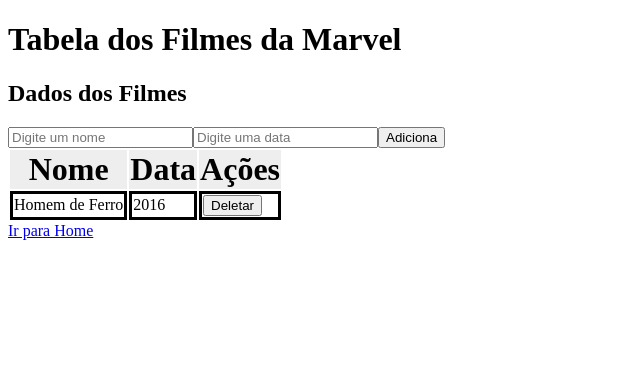
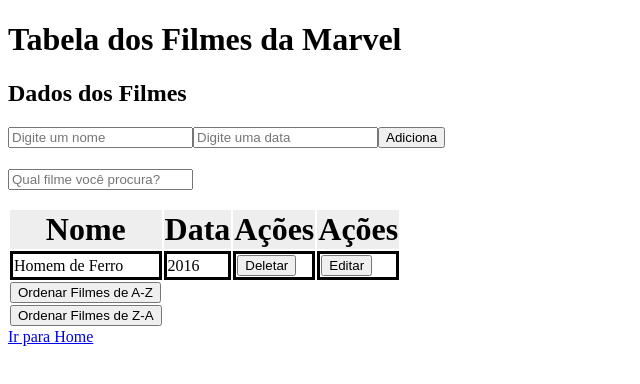
Before and after one commit to nandadegcarvalho/Home-Page, a Next.js app: page /Tabela in a window 1280 px wide. Shown: the top 384 px of the page, without its empty margins (0-640 px from the left). Built offline with nearby package versions, Linux system fonts and the light colour scheme.

Commit message:
mudanças para ordenar e filtrar

```diff
--- a/pages/Tabela.js
+++ b/pages/Tabela.js
@@ -1,5 +1,5 @@
-import { removeListener } from 'process'
-import React, { useState } from 'react'
+
+import React, { useMemo, useState } from 'react'
 const theadStyle = {fontSize: "2em", fontColor:"Red",fontWeigth:"bold", backgroundColor: "#EEE" }
 const tdStyle = {borderStyle:"solid", borderColor:"black"}
 
@@ -7,7 +7,11 @@
     const [filmes, setFilmes] = useState([{nome:"Homem de Ferro",dataDeLancamento:"2016"}])
     const [nome, setName] = useState ("")
     const [data, setDate] = useState  ("")
+    const [filtro, setFilter] = useState  ("")
     const [filmeNovo,setFilmeNovo] = useState ({nome:"", dataDeLancamento:""})
+    const [editando, setEditando] = useState (false)
+    const [indiceEdicao, setIndiceEdicao] = useState (-1)
+    const handleOrderClick = () => {}
     const updateName = (event) => {
         setName(event.target.value);
     };
@@ -22,17 +26,56 @@
     }
     const removeFilme=(index) => {
         let novoVetor = [...filmes]
+        novoVetor.splice(index,1)
         setFilmes(novoVetor)
-        novoVetor.setAttribute("onClick","index.removeFilme()");
     }
+    const escolheFilme=(index) => {
+        setEditando(true)
+        setIndiceEdicao(index)
+        let filmeEdita = [...filmes]
+        let filmeEdicao = filmeEdita[index]
+        setName(filmeEdicao.nome)
+        setDate(filmeEdicao.dataDeLancamento)
+    }
+    const editaFilme=() => {
+        let filmeEdita = [...filmes]
+        filmeEdita[indiceEdicao].nome = nome
+        filmeEdita[indiceEdicao].dataDeLancamento = data
+        setFilmes (filmeEdita)
+        setEditando (false)
+        setName ("")
+        setDate ("")
+    }
+    const ordenaFilme = () => {
+        let copiaFilmes = [...filmes]
+        copiaFilmes.sort((a,b) => a.nome.localeCompare(b.nome))
+        setFilmes (copiaFilmes)
+    }
+    const ordeneFilme = () => {
+        let copiasFilmes = [...filmes]
+        copiasFilmes.sort((b,a) => a.nome.localeCompare(b.nome))
+        setFilmes (copiasFilmes)
+    }
+   const filmesFiltrados = useMemo(()=>
+        filmes.filter(filter => filter.nome.includes(filtro))
+   ,[filmes,filtro])
+
     return (
-    <div>
+    <><div>
             <h1>Tabela dos Filmes da Marvel</h1>
 
             <h2>Dados dos Filmes</h2>
-    <input type="text" placeholder = "Digite um nome" onChange={updateName} value={nome}/>
-    <input type="number" placeholder = "Digite uma data" onChange={updateDate} value={data}/>
-    <button onClick={adicionaFilme}>Adiciona</button>
+
+            <input type="text" placeholder="Digite um nome" onChange={updateName} value={nome} />
+            <input type="number" placeholder="Digite uma data" onChange={updateDate} value={data} />
+            {!editando ? <button onClick={adicionaFilme}>Adiciona</button> :
+                <button onClick={editaFilme}>Edita</button>}
+                <h3>
+                <input type="text" placeholder="Qual filme você procura?" onChange={(e) =>setFilter(e.target.value)} value={filtro} />
+
+                </h3>
+        </div><div>
+                <div>
                     <table>
 
                         <thead style={theadStyle}>
@@ -40,16 +83,24 @@
                                 <th>Nome</th>
                                 <th>Data</th>
                                 <th>Ações</th>
+                                <th>Ações</th>
                             </tr>
                         </thead>
                         <tbody>
-                        {filmes.map((filme,index)=>
-                        <tr key={index}><td style= {tdStyle}>{filme.nome}</td><td style= {tdStyle}>{filme.dataDeLancamento}</td><td style= {tdStyle}><button onClick={()=>removeFilme(index)}>Deletar</button></td></tr>
+                            {filmesFiltrados.map((filme, index) => <tr key={index}><td style={tdStyle}>{filme.nome}</td><td style={tdStyle}>{filme.dataDeLancamento}</td>
+                                <td style={tdStyle}><button onClick={() => removeFilme(index)}>Deletar</button></td>
+                                <td style={tdStyle}><button onClick={() => escolheFilme(index)}>Editar</button></td>
+                            </tr>
+
                             )}
                         </tbody>
+                        <tfoot><tr style={tdStyle}><button onClick={() => ordenaFilme()}>Ordenar Filmes de A-Z</button></tr>
+                        <tr style={tdStyle}><button onClick={() => ordeneFilme()}>Ordenar Filmes de Z-A</button></tr></tfoot>
+
                     </table>
+                </div>
+                <a href="/"> Ir para Home</a>
+            </div></>
 
-<a href="/"> Ir para Home</a>
-</div>
 )
     }
--- a/pages/index.js
+++ b/pages/index.js
@@ -12,7 +12,6 @@
        <h3><a href="/Historico"> Ir para Histórico</a></h3>
        <h4><a href="/Lista"> Ir para Lista</a></h4>
        <h5><a href="/Tabela"> Ir para Tabela Estática</a></h5>
-       <h6><a href="/Tabela2"> Ir para Tabela Dinâmica</a></h6>
     </div>
     )
 }
```
Lines whose indentation alone changed are shown as unchanged.
